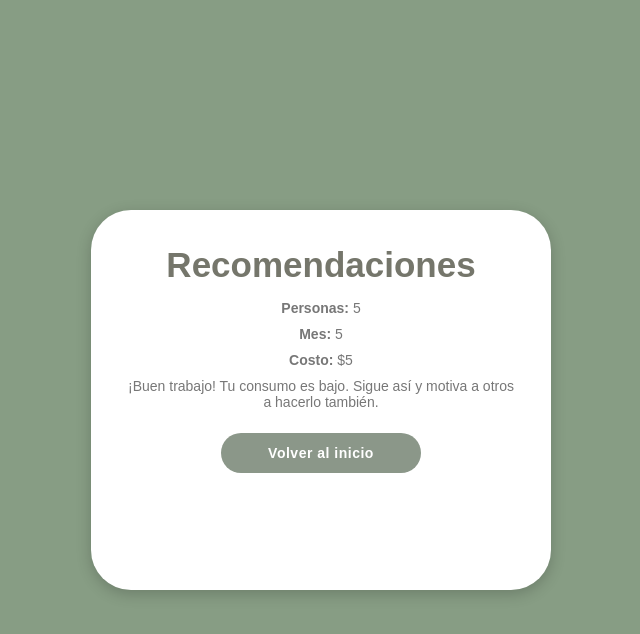
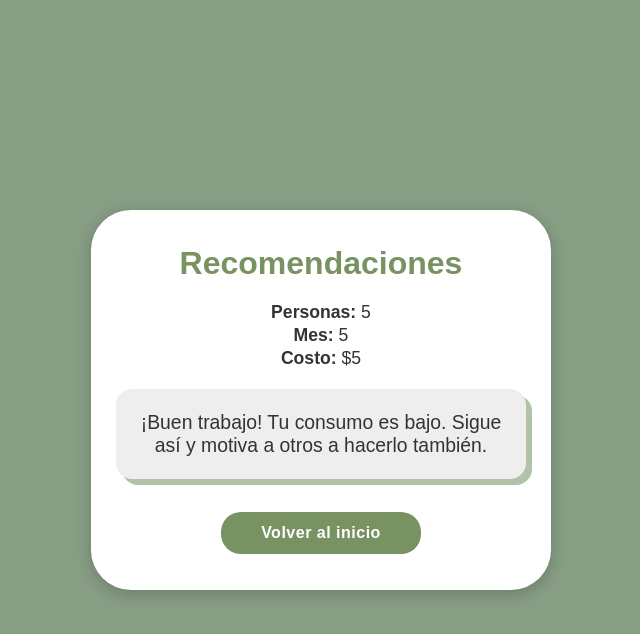
Before and after one commit to VivineyD1az/EcoHome, a React (Create React App) app: page /datainput in a window 1280 px wide. Both pictures are taken after typing "5", "5", "5" into the empty fields and a click on the button "Generar recomendación". Shown: the top 634 px of the page, without its empty margins (319-959 px from the left). Built offline with nearby package versions, Linux system fonts and the light colour scheme.

Commit message:
redesign of the recommendations page

```diff
--- a/src/styles/recommendations.css
+++ b/src/styles/recommendations.css
@@ -1,55 +1,71 @@
+/* Fondo general */
 body {
-    background-color: #879d84;
-  }
-
-  /* Container for the recommendations */
-.recommendations-container {
-    max-width: 900px;
-    margin: 0 auto;
-    padding: 40px 20px;
-    font-family: sans-serif;
-    color: #6b8b6d;
-  }
-
-  .recommendations-container h1 {
-    text-align: center;
-    color: #6b8b6d;
-    font-size: 36px;
-    margin-bottom: 40px;
+  margin: 0;
+  font-family: 'Segoe UI', Tahoma, Geneva, Verdana, sans-serif;
+  background-color: #879b82;
   display: flex;
   justify-content: center;
   align-items: center;
-    gap: 10px;
+  height: 100vh;
 }
 
-  .recommendation {
-    display: flex;
-    align-items: flex-start;
-    gap: 20px;
-    margin-bottom: 40px;
-    text-align: left !important;
+/* Contenedor principal */
+.container {
+  background-color: white;
+  padding: 40px;
+  border-radius: 40px;
+  box-shadow: 0 10px 20px rgba(0, 0, 0, 0.1);
+  width: 90%;
+  max-width: 600px;
+  text-align: center;
+  box-sizing: border-box;
+  overflow: hidden; /* Asegura que nada se desborde */
 }
 
-  .recommendation img {
-    width: 80px;
-    height: 80px;
-    background-color: #6b8b6d;
-    border-radius: 50%;
-    object-fit: cover;
+/* Título */
+.container h2 {
+  font-size: 2em;
+  color: #789262;
+  margin-bottom: 20px;
 }
 
-  .recommendation-text {
-    flex: 1;
+/* Texto de datos */
+.container p {
+  font-size: 1.1em;
+  color: #333;
+  margin: 2px 0;
 }
 
-  .recommendation-text h2 {
-    font-size: 22px;
-    color: #6b8b6d;
-    margin-bottom: 10px;
+/* Recomendación destacada */
+.recomendacion {
+  background-color: #eeeeee;
+  padding: 20px;
+  border-radius: 16px;
+  margin: 20px auto;
+  box-shadow: 6px 6px 0px #b2c2a9;
+  font-size: 1.1em;
+  color: #333;
+  max-width: 100%;
+  box-sizing: border-box;
 }
 
-  .recommendation-text p {
-    margin: 4px 0;
-    line-height: 1.5;
+/* Botón de volver */
+.container button {
+  background-color: #789262;
+  color: white;
+  font-weight: bold;
+  font-size: 16px;
+  padding: 12px 24px;
+  border: none;
+  border-radius: 20px;
+  cursor: pointer;
+  transition: transform 0.2s ease, background-color 0.2s ease;
+  max-width: 100%;
+  box-sizing: border-box;
+}
 
+/* Animación al pasar el mouse */
+.container button:hover {
+  background-color: #5e744c;
+  transform: scale(1.05);
 }
```
Lines whose indentation alone changed are shown as unchanged.
